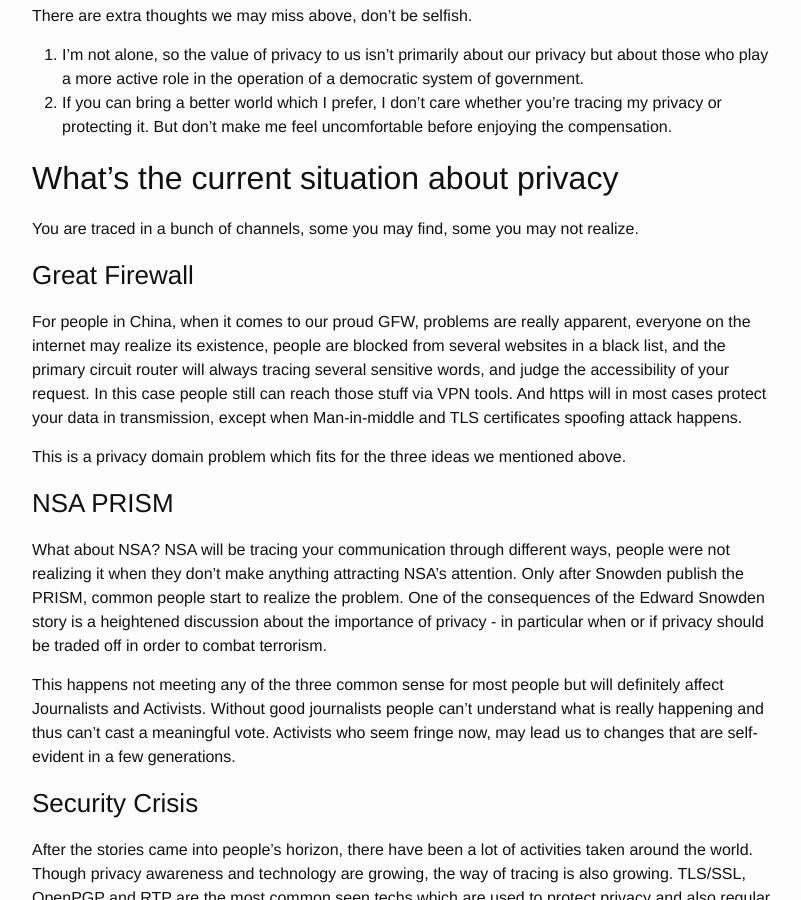
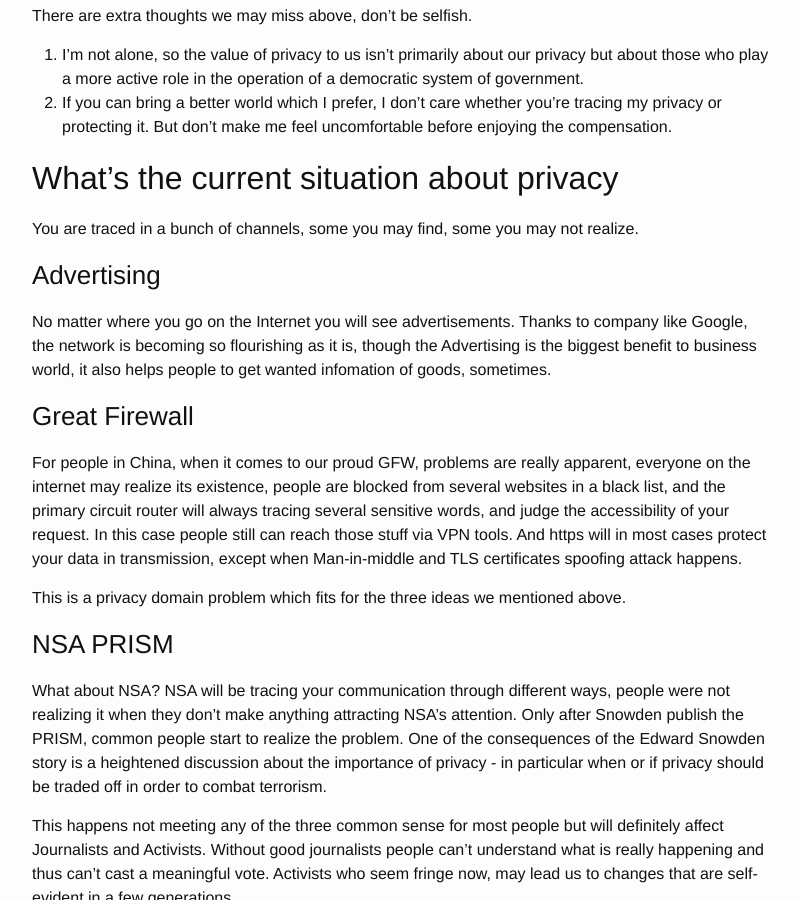
Before and after one commit to tcz001/tcz001.github.io, a Jekyll site: the page built from _posts/2015-06-01-musing-in-privacy.md, in a window 1280 px wide and 900 px high, scrolled down 784 px. Shown: the whole window, without its empty margins (238-1039 px from the left). Built offline with Jekyll 4.4.1, drawn with Linux system fonts in a browser that asks for light colours.

Commit message:
Updated 2015-06-01-musing-in-privacy.md

```diff
--- a/_posts/2015-06-01-musing-in-privacy.md
+++ b/_posts/2015-06-01-musing-in-privacy.md
@@ -36,6 +36,10 @@ There are extra thoughts we may miss above, don’t be selfish.
 
 You are traced in a bunch of channels, some you may find, some you may not realize.
 
+###Advertising
+
+No matter where you go on the Internet you will see advertisements. Thanks to company like Google, the network is becoming so flourishing as it is, though the Advertising is the biggest benefit to business world, it also helps people to get wanted infomation of goods, sometimes.
+
 ###Great Firewall
 
 For people in China, when it comes to our proud GFW, problems are really apparent, everyone on the internet may realize its existence, people are blocked from several websites in a black list, and the primary circuit router will always tracing several sensitive words, and judge the accessibility of your request. In this case people still can reach those stuff via VPN tools. And https will in most cases protect your data in transmission, except when Man-in-middle and TLS certificates spoofing attack happens.
```
